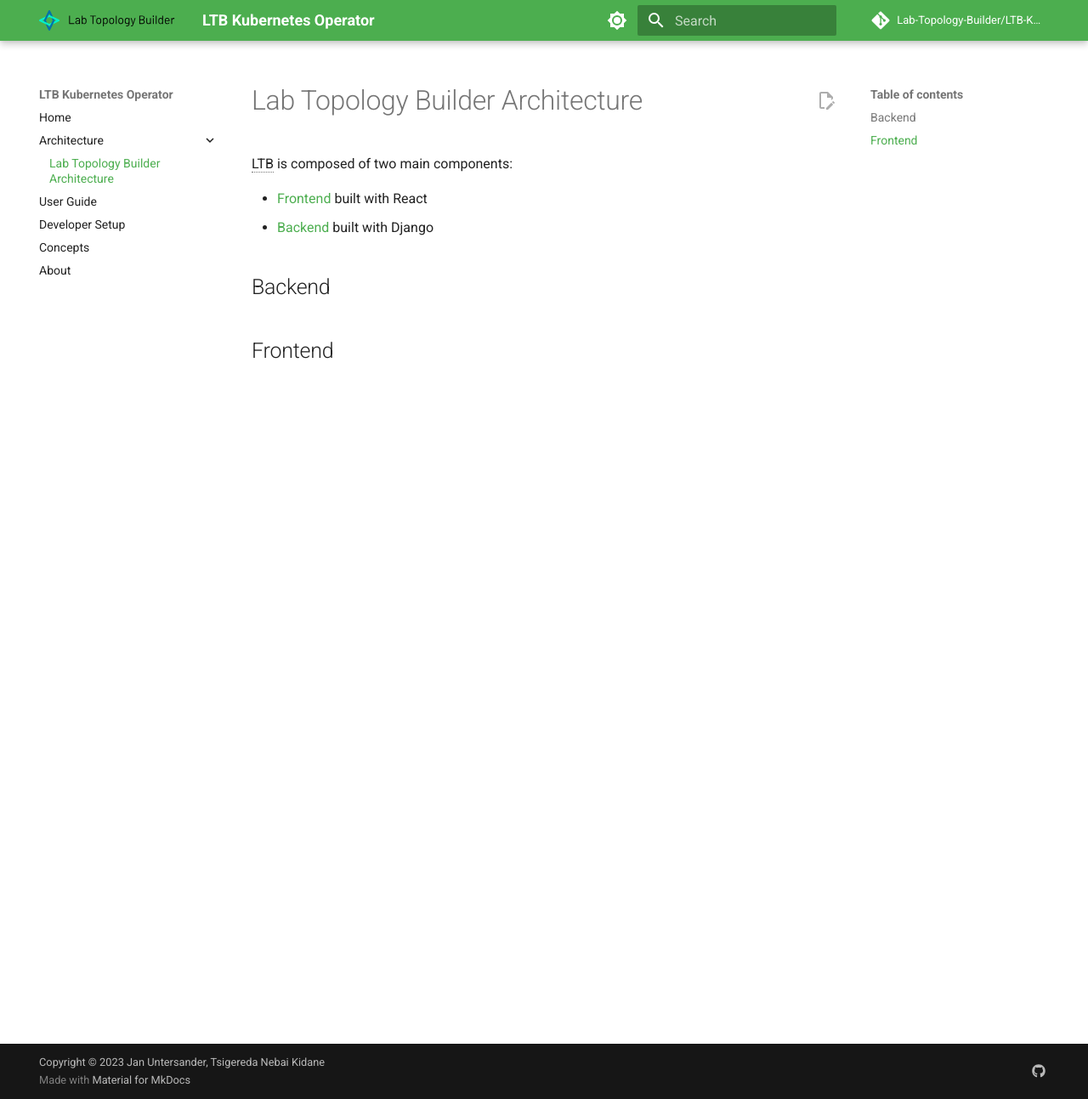
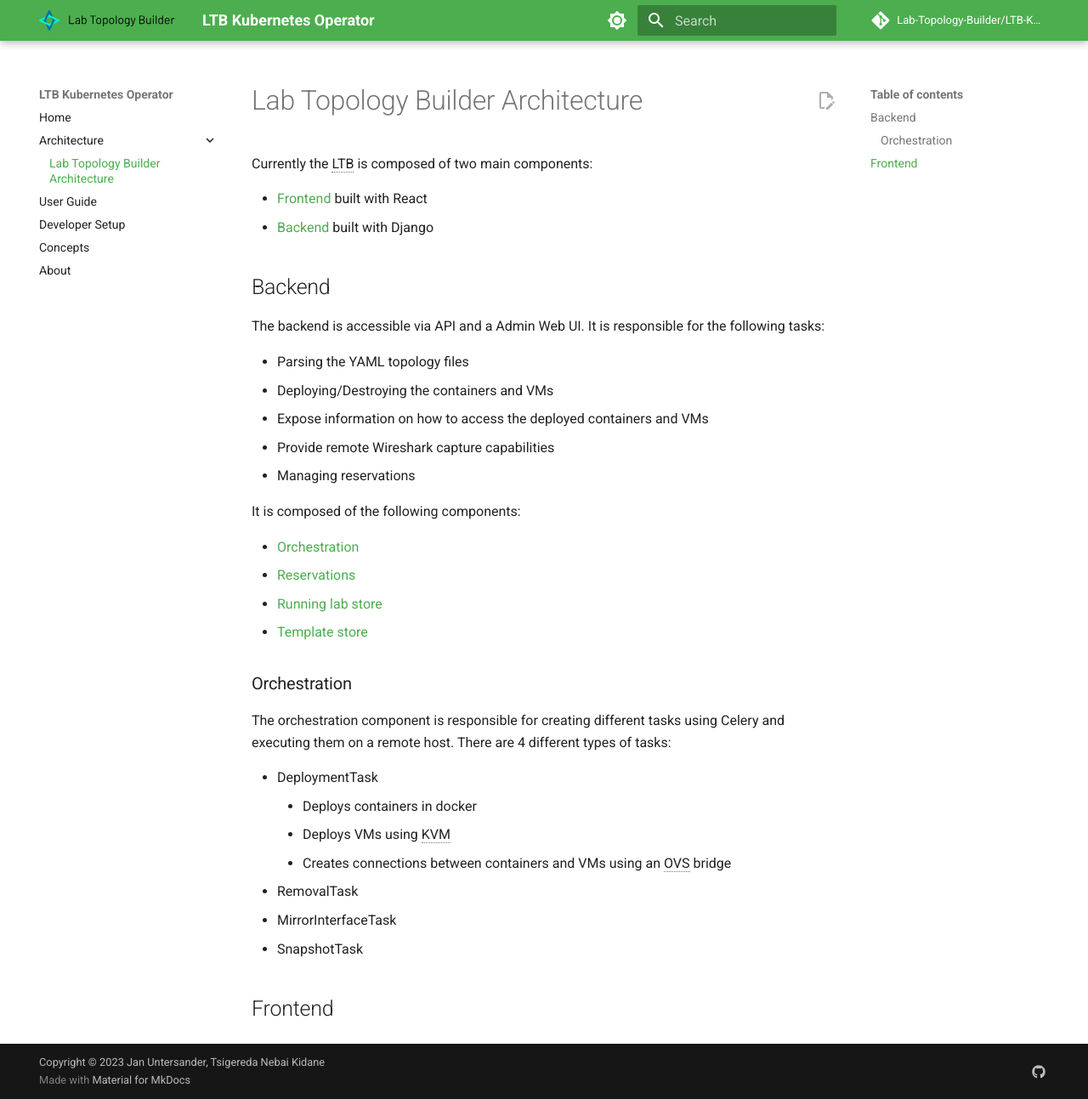
Before and after one commit to Lab-Topology-Builder/LTB-K8s-Backend, an MkDocs documentation site: the page built from docs/architecture/ltb-architecture.md, in a window 1280 px wide and 1293 px high. Shown: the whole window at 85% size. Built offline with MkDocs 1.6.1 and Material for MkDocs 9.7.7, drawn with Linux system fonts in a browser that asks for light colours; comment, search, counter and statistics services are not loaded.

Commit message:
Update glossary and ltbv1 architecture

```diff
--- a/docs/architecture/ltb-architecture.md
+++ b/docs/architecture/ltb-architecture.md
@@ -1,10 +1,38 @@
 # Lab Topology Builder Architecture
 
-LTB is composed of two main components:
+Currently the LTB is composed of two main components:
 
 - [Frontend](#frontend) built with React
 - [Backend](#backend) built with Django
 
 ## Backend
 
+The backend is accessible via API and a Admin Web UI.
+It is responsible for the following tasks:
+
+- Parsing the YAML topology files
+- Deploying/Destroying the containers and VMs
+- Expose information on how to access the deployed containers and VMs
+- Provide remote Wireshark capture capabilities
+- Managing reservations
+
+It is composed of the following components:
+
+- [Orchestration](#orchestration)
+- [Reservations](#reservations)
+- [Running lab store](#running-lab-store)
+- [Template store](#template-store)
+
+### Orchestration
+
+The orchestration component is responsible for creating different tasks using Celery and executing them on a remote host.
+There are 4 different types of tasks:
+
+- DeploymentTask
+    - Deploys containers in docker
+    - Deploys VMs using KVM
+    - Creates connections between containers and VMs using an OVS bridge
+- RemovalTask
+- MirrorInterfaceTask
+- SnapshotTask
 ## Frontend
```
Also changed, not shown: docs-includes/glossary.md (+3 -0 lines).
